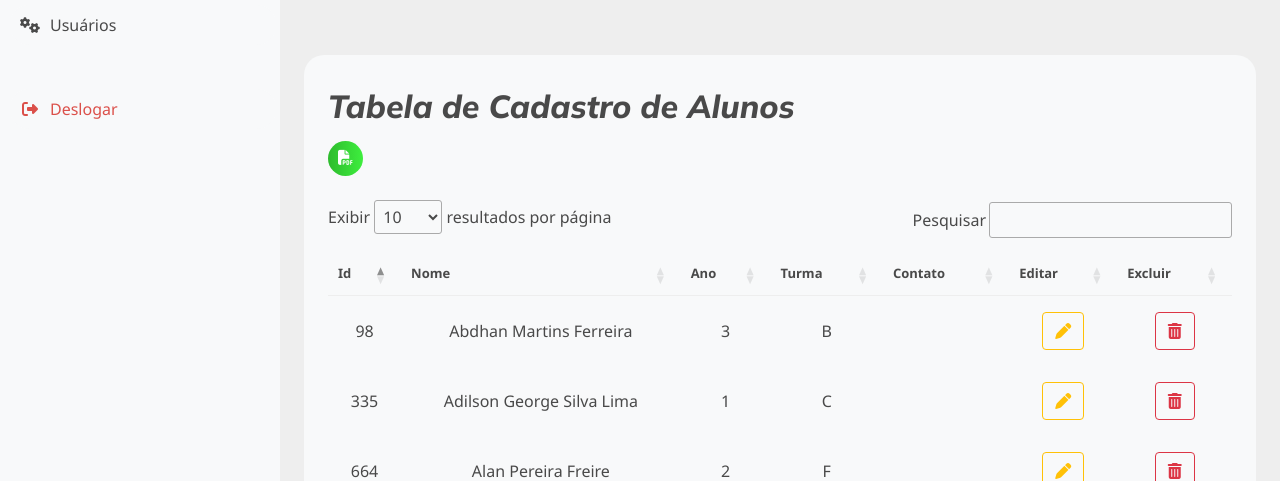
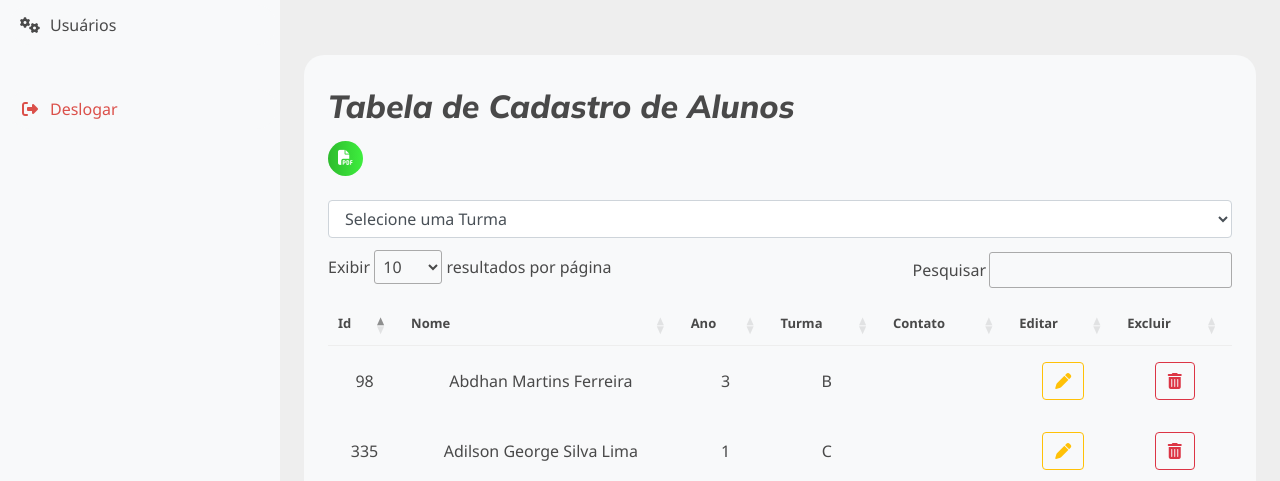
Before and after one commit to camillelimade/Educa3, a PHP site: page /View/aluno.php in a window 1280 px wide. Shown: the part 473-954 px from the top of the page. Run offline with PHP 8.4, Linux system fonts and the light colour scheme; a user stored in the database is signed in; data comes from the database, SQL or seed files in the repository; some libraries are stand-ins or nearby versions.

Commit message:
filtro de alunos por serie funcional

```diff
--- a/View/aluno.php
+++ b/View/aluno.php
@@ -184,6 +184,12 @@ if (!isset($_SESSION['usuario_logado']) || $_SESSION['usuario_logado'] !== true)
 								<i class="fas fa-file-pdf"></i></button>
 
 						</div>
+						<select id="filtroTurma" class="form-control" aria-label="Filtro por turma">
+							<option value="" selected>Selecione uma Turma</option>
+							<?php foreach ($turma as $idTurma => $nomeTurma) { ?>
+								<option value="<?php echo $idTurma; ?>"><?php echo $nomeTurma; ?></option>
+								<?php } ?>
+						</select>
 						<script>
 							function abrirAluno2() {
 								var urlDoPDF = "../pdf/alunoPdf.php";
@@ -222,15 +228,15 @@ if (!isset($_SESSION['usuario_logado']) || $_SESSION['usuario_logado'] !== true)
 									</div>
 									<div class="mb-3">
 										<label for="form-control">Nome do Aluno:</label>
-										<input type="text" class="form-control" name="NomeAluno" id="editNomeAluno" required autocomplete="off" >
+										<input type="text" class="form-control" name="NomeAluno" id="editNomeAluno" required autocomplete="off">
 									</div>
 									<div class="mb-3">
 										<label for="form-control">Ano:</label>
-										<input type="text" class="form-control" name="AnoTurma" id="editAnoTurma" required autocomplete="off" >
+										<input type="text" class="form-control" name="AnoTurma" id="editAnoTurma" required autocomplete="off">
 									</div>
 									<div class="mb-3">
 										<label for="form-control">Turma:</label>
-										<input type="text" class="form-control" name="nomeTurma" id="editNomeTurma" required autocomplete="off" >
+										<input type="text" class="form-control" name="nomeTurma" id="editNomeTurma" required autocomplete="off">
 									</div>
 
 								</form>
@@ -283,7 +289,7 @@ if (!isset($_SESSION['usuario_logado']) || $_SESSION['usuario_logado'] !== true)
 		const resposta = await dados.json();
 		//console.log(resposta);
 
-		if(resposta['status']){
+		if (resposta['status']) {
 			document.getElementById("msgAlerta").innerHTML = "";
 			editModal.show();
 
@@ -291,7 +297,7 @@ if (!isset($_SESSION['usuario_logado']) || $_SESSION['usuario_logado'] !== true)
 			document.getElementById("editNomeAluno").value = resposta['dados'].NomeAluno;
 			document.getElementById("editAnoTurma").value = resposta['dados'].AnoTurma;
 			document.getElementById("editNomeTurma").value = resposta['dados'].nomeTurma;
-		}else{
+		} else {
 			alert(resposta['msg']);
 		}
 	}
@@ -300,8 +306,8 @@ if (!isset($_SESSION['usuario_logado']) || $_SESSION['usuario_logado'] !== true)
 <!-- Salvando informações no banco de dados -->
 <script>
 	const formEditAlunos = document.getElementById("form-edit-alunos");
-	if(formEditAlunos){
-		formEditAlunos.addEventListener("submit", async(e) => {
+	if (formEditAlunos) {
+		formEditAlunos.addEventListener("submit", async (e) => {
 			e.preventDefault();
 			const dadosForm = new FormData(formEditAlunos);
 
@@ -312,7 +318,7 @@ if (!isset($_SESSION['usuario_logado']) || $_SESSION['usuario_logado'] !== true)
 
 			const resposta = await dados.json();
 
-			if (resposta['status']){
+			if (resposta['status']) {
 				//document.getElementById("msgAlertErroEdit").innerHTML = resposta['msg'];
 
 				document.getElementById("msgAlerta").innerHTML = resposta['msg'];
@@ -321,7 +327,7 @@ if (!isset($_SESSION['usuario_logado']) || $_SESSION['usuario_logado'] !== true)
 				editModal.hide();
 				listarDataTables = $('#TableAlunos').DataTable();
 				listarDataTables.draw();
-			}else{
+			} else {
 				document.getElementById("msgAlertErroEdit").innerHTML = resposta['msg'];
 			}
 
@@ -337,23 +343,27 @@ if (!isset($_SESSION['usuario_logado']) || $_SESSION['usuario_logado'] !== true)
 		var confirmar = confirm("Você realmente quer apagar o registro selecionado?");
 
 		//console.log(resposta);
-		if(confirmar){
+		if (confirmar) {
 			document.getElementById("msgAlerta").innerHTML = "<div class='alert alert-success' role='alert'>Registro apagado com sucesso!</div>";
 
 			listarDataTables = $('#TableAlunos').DataTable();
 			listarDataTables.draw();
-		}else{
+		} else {
 			document.getElementById("msgAlerta").innerHTML = "<div class='alert alert-danger' role='alert'> Erro: Registro não apagado</div>";
 		}
 	}
 </script>
 
 <script>
-	new DataTable('#TableAlunos', {
+	var tabelaAlunos = new DataTable('#TableAlunos', {
 		ajax: {
-			"url": '../View/listarAlunos.php',
-			"dataType": 'JSON',
-			"error": function () {
+			url: '../View/listarAlunos.php',
+			type: 'GET',
+			data: function(d) {
+				d.turma = $('#filtroTurma').val(); // envia a turma selecionada
+			},
+			dataType: 'json',
+			error: function() {
 				alert('Não há registros para sua pesquisa');
 			}
 		},
@@ -367,7 +377,13 @@ if (!isset($_SESSION['usuario_logado']) || $_SESSION['usuario_logado'] !== true)
 			"targets": "_all",
 			"className": "dt-body-center"
 		}],
-		"lengthMenu": [[10, 15, 25, 50, 100, -1], [10, 15, 25, 50, 100, "Tudo"]],
+		"lengthMenu": [
+			[10, 15, 25, 50, 100, -1],
+			[10, 15, 25, 50, 100, "Tudo"]
+		]
+	});
+	$('#filtroTurma').on('change', function() {
+		tabelaAlunos.ajax.reload(); // recarrega os dados conforme a turma
 	});
 </script>
 
--- a/View/listarAlunos.php
+++ b/View/listarAlunos.php
@@ -1,54 +1,68 @@
 <?php
-    //Incluindo conexao com banco de dados
 include_once '../Controller/CConexao.php';
 $conexao = new CConexao();
 $conn = $conexao->getConnection();
 
-    //Recebendo os dados da requisição
 $dados_requisicao = $_REQUEST;
 
-    //Obtendo registros
+// Filtro por turma (recebido via GET do DataTables)
+$where = "";
+if (!empty($_GET['turma']) && $_GET['turma'] != "   ") {
+    $turma = intval($_GET['turma']);
+    $where = "WHERE aluno.Turma_idTurma = :turma";
+}
+
+// Contar total de alunos
 $query_Quantidade_Alunos = "SELECT COUNT(idAluno) AS Quantidade_al FROM aluno";
-
 $result_Quantidade_Alunos = $conn->prepare($query_Quantidade_Alunos);
-
 $result_Quantidade_Alunos->execute();
 $row_Quantidade_Alunos = $result_Quantidade_Alunos->fetch(PDO::FETCH_ASSOC);
 
+// Consulta principal
 $sql = "SELECT
             aluno.NomeAluno,
             aluno.idAluno,
             aluno.Turma_idTurma,
             aluno.EmailAluno,
-        'aluno' AS tipo,
             turma.nomeTurma,
             turma.AnoTurma
         FROM aluno
-    LEFT JOIN turma ON aluno.Turma_idTurma = turma.idTurma";
+        LEFT JOIN turma ON aluno.Turma_idTurma = turma.idTurma
+        $where";
 
-    if(!empty($dados_requisicao['search']['value'])){
-        $sql .= " WHERE aluno.NomeAluno LIKE :NomeAluno ";
-        $sql .= " OR aluno.idAluno LIKE :idAluno ";
+// Se houver pesquisa, adiciona filtro
+if (!empty($dados_requisicao['search']['value'])) {
+    $valor_pesq = "%" . $dados_requisicao['search']['value'] . "%";
+    if ($where == "") {
+        $sql .= " WHERE aluno.NomeAluno LIKE :NomeAluno OR aluno.idAluno LIKE :idAluno";
+    } else {
+        $sql .= " AND (aluno.NomeAluno LIKE :NomeAluno OR aluno.idAluno LIKE :idAluno)";
+    }
 }
 
+// Ordenação e paginação
 $sql .= " ORDER BY aluno.NomeAluno LIMIT :inicio , :quantidade";
-
 $result_Alunos = $conn->prepare($sql);
 
-    $result_Alunos->bindParam(':inicio',$dados_requisicao['start'],PDO::PARAM_INT);
-    $result_Alunos->bindParam(':quantidade',$dados_requisicao['length'],PDO::PARAM_INT);
+$result_Alunos->bindParam(':inicio', $dados_requisicao['start'], PDO::PARAM_INT);
+$result_Alunos->bindParam(':quantidade', $dados_requisicao['length'], PDO::PARAM_INT);
 
-    if(!empty($dados_requisicao['search']['value'])){
-        $valor_pesq = "%" . $dados_requisicao['search']['value'] . "%";
+// Liga o parâmetro da turma, se existir
+if (!empty($_GET['turma']) && $_GET['turma'] != "0") {
+    $result_Alunos->bindParam(':turma', $turma, PDO::PARAM_INT);
+}
+
+// Liga os parâmetros da pesquisa, se existirem
+if (!empty($dados_requisicao['search']['value'])) {
     $result_Alunos->bindParam(':NomeAluno', $valor_pesq, PDO::PARAM_STR);
     $result_Alunos->bindParam(':idAluno', $valor_pesq, PDO::PARAM_STR);
 }
 
-    //Executar a Query
+// Executar consulta
 $result_Alunos->execute();
 
-    while($row_al = $result_Alunos->fetch(PDO::FETCH_ASSOC)) {
-        //var_dump($row_Emp);
+$dados = [];
+while ($row_al = $result_Alunos->fetch(PDO::FETCH_ASSOC)) {
     extract($row_al);
     $registro = [];
     $registro[] = $idAluno;
@@ -57,21 +71,17 @@
     $registro[] = $nomeTurma;
     $registro[] = $EmailAluno;
     $registro[] = "<button type='button' class='btn btn-outline-warning' id='$idAluno' onclick='editAluno($idAluno)'><i class='fas fa-pen'></i></button>";
-        $registro[] = " <button type='button' class='btn btn-outline-danger' id='$idAluno' onclick='excluirAluno($idAluno)'><i class='fas fa-trash-alt'></i></button>";
+    $registro[] = "<button type='button' class='btn btn-outline-danger' id='$idAluno' onclick='excluirAluno($idAluno)'><i class='fas fa-trash-alt'></i></button>";
 
     $dados[] = $registro;
 }
-    //var_dump($dados);
 
-    //Criando array de informações a serem retornadas para o JavaScript
-    $resultado =[
+$resultado = [
     "draw" => intval($dados_requisicao['draw']),
-        "recordsTotal" => intval($row_Quantidade_Alunos['Quantidade_al']), //Quantidade de registros
-        "recordsFiltered" => intval($row_Quantidade_Alunos['Quantidade_al']), //Total de registros quando tiver pesquisa
-        "data" => $dados //Array de dados com o registro
+    "recordsTotal" => intval($row_Quantidade_Alunos['Quantidade_al']),
+    "recordsFiltered" => intval($row_Quantidade_Alunos['Quantidade_al']),
+    "data" => $dados
 ];
-    //var_dump($resultado);
 
-    $var = json_encode($resultado);
-    echo $var;
+echo json_encode($resultado);
 ?>
```
Lines whose indentation alone changed are shown as unchanged.
